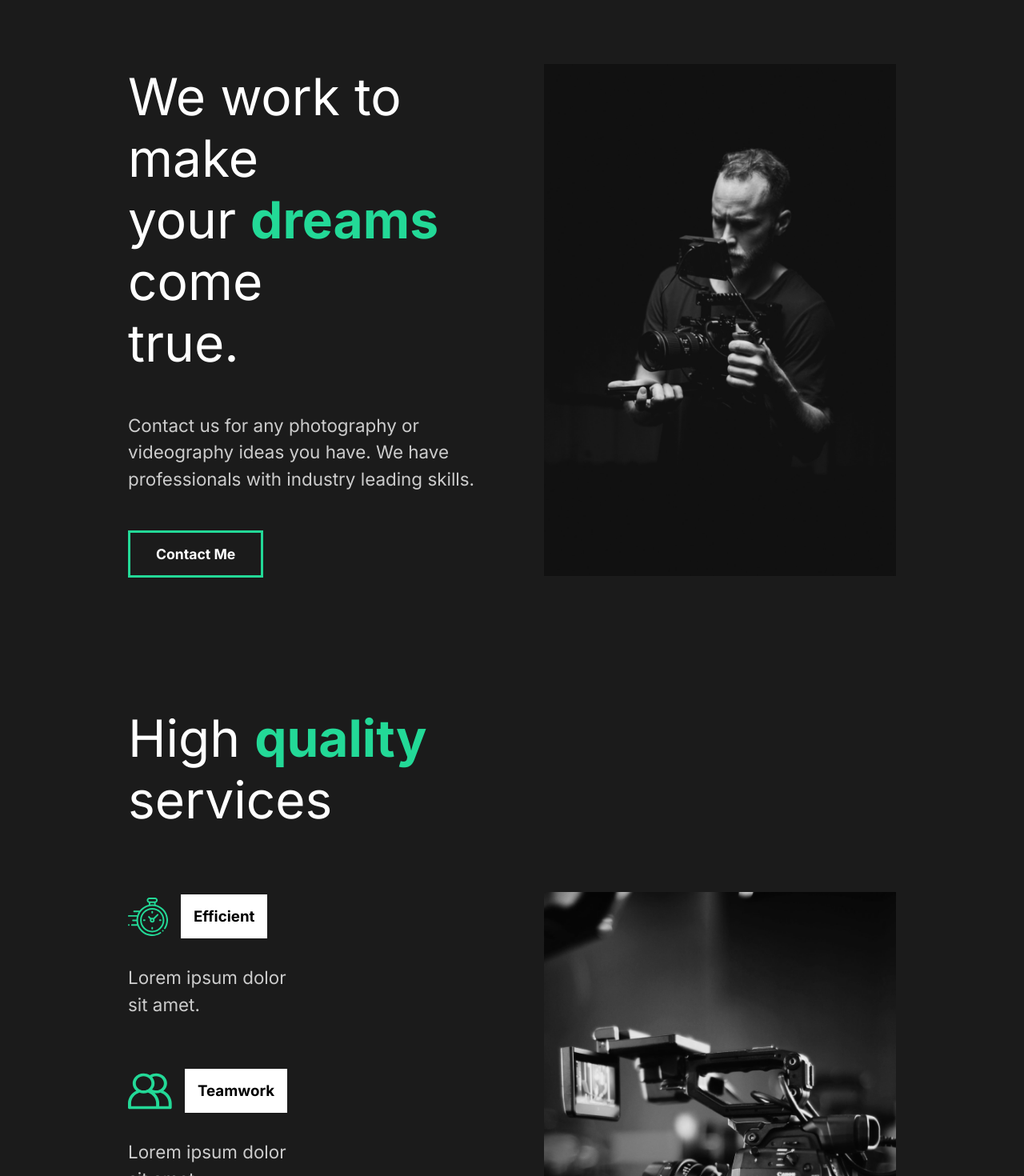
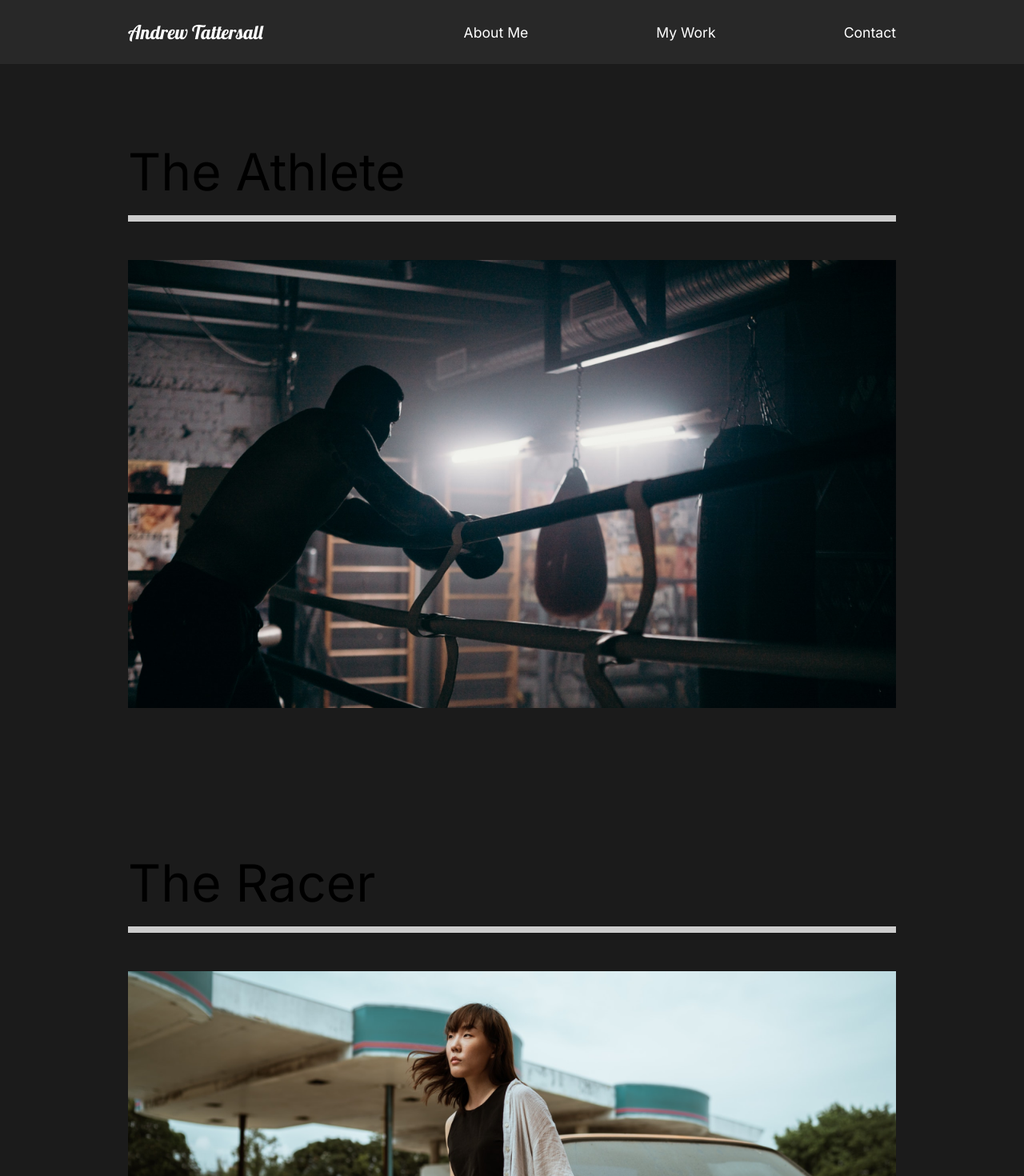
Before and after one commit to AndrewTattersall/react-portfolio, a React (Create React App) app: page /work in a window 1280 px wide. Shown: the top 1470 px of the page at 80% size. Built offline with nearby package versions, Linux system fonts and the light colour scheme.

Commit message:
added movie sections and start animaitons

```diff
--- a/src/App.js
+++ b/src/App.js
@@ -1,13 +1,33 @@
 //import pages
 import AboutUs from "./pages/AboutUs";
+import ContactUs from "./pages/ContactUs";
+import OurWork from "./pages/OurWork";
+import Nav from "./components/Nav";
+import MovieDetail from "./pages/MovieDetail";
 //import Global style
 import GlobalStyle from "./components/GlobalStyle";
+//Router
+import { Switch, Route } from "react-router-dom";
 
 function App() {
   return (
     <div className="App">
       <GlobalStyle />
-      <AboutUs />
+      <Nav />
+      <Switch>
+        <Route path="/" exact>
+          <AboutUs />
+        </Route>
+        <Route path="/work" exact>
+          <OurWork />
+        </Route>
+        <Route path="/work/:id">
+          <MovieDetail />
+        </Route>
+        <Route path="/contact">
+          <ContactUs />
+        </Route>
+      </Switch>
     </div>
   );
 }
--- a/src/components/AboutSection.js
+++ b/src/components/AboutSection.js
@@ -3,24 +3,26 @@
 //Styled
 import styled from "styled-components";
 import { About, Description, Image, Hide } from "../styles";
+//Framer Motion
+import { motion } from "framer-motion";
 
 const AboutSection = () => {
   return (
     <About>
       <Description>
-        <div className="title">
+        <motion.div>
           <Hide>
-            <h2>We work to make </h2>
+            <motion.h2>We work to make </motion.h2>
           </Hide>
           <Hide>
-            <h2>
+            <motion.h2>
               your <span>dreams</span> come
-            </h2>
+            </motion.h2>
           </Hide>
           <Hide>
-            <h2>true.</h2>
+            <motion.h2>true.</motion.h2>
           </Hide>
-        </div>
+        </motion.div>
         <p>
           Contact us for any photography or videography ideas you have. We have
           professionals with industry leading skills.
--- /dev/null
+++ b/src/components/Nav.js
@@ -0,0 +1,54 @@
+import styled from "styled-components";
+import { Link } from "react-router-dom";
+
+const Nav = () => {
+  return (
+    <StyledNav>
+      <h1>
+        <Link id="logo" to="/">
+          Andrew Tattersall
+        </Link>
+      </h1>
+      <ul>
+        <li>
+          <Link to="/">About Me</Link>
+        </li>
+        <li>
+          <Link to="/work">My Work</Link>
+        </li>
+        <li>
+          <Link to="/contact">Contact</Link>
+        </li>
+      </ul>
+    </StyledNav>
+  );
+};
+
+const StyledNav = styled.nav`
+  min-height: 10vh;
+  display: flex;
+  margin: auto;
+  justify-content: space-between;
+  align-items: center;
+  padding: 1rem 10rem;
+  background: #282828;
+  a {
+    color: white;
+    text-decoration: none;
+  }
+  ul {
+    display: flex;
+    list-style: none;
+  }
+  #logo {
+    font-size: 1.5rem;
+    font-family: "lobster", cursive;
+    font-weight: lighter;
+  }
+  li {
+    padding-left: 10rem;
+    position: relative;
+  }
+`;
+
+export default Nav;
--- a/src/index.js
+++ b/src/index.js
@@ -2,10 +2,13 @@
 import ReactDOM from "react-dom";
 import App from "./App";
 import reportWebVitals from "./reportWebVitals";
+import { BrowserRouter } from "react-router-dom";
 
 ReactDOM.render(
   <React.StrictMode>
-    <App />
+    <BrowserRouter>
+      <App />
+    </BrowserRouter>
   </React.StrictMode>,
   document.getElementById("root")
 );
--- /dev/null
+++ b/src/movieState.js
@@ -0,0 +1,81 @@
+//Import Images
+import athlete from "./img/athlete-small.png";
+import goodtimes from "./img/goodtimes-small.png";
+import theracer from "./img/theracer-small.png";
+import athlete2 from "./img/athlete2.png";
+import goodtimes2 from "./img/good-times2.jpg";
+import theracer2 from "./img/the-racer2.jpg";
+
+export const MovieState = () => {
+  return [
+    {
+      title: "The Athlete",
+      mainImg: athlete,
+      secondaryImg: athlete2,
+      url: "/work/the-athlete",
+      awards: [
+        {
+          title: "Truly A masterpiece",
+          description:
+            "“Lorem Ipsum is simply dummy text of the printing and typesetting industry.”",
+        },
+        {
+          title: "Fresh look on a brutal sport.",
+          description:
+            "“Lorem Ipsum is simply dummy text of the printing and typesetting industry.”",
+        },
+        {
+          title: "It’s okay lmao.",
+          description:
+            "“Lorem Ipsum is simply dummy text of the printing and typesetting industry.”",
+        },
+      ],
+    },
+    {
+      title: "Good Times",
+      mainImg: goodtimes,
+      url: "/work/good-times",
+      secondaryImg: goodtimes2,
+      awards: [
+        {
+          title: "Truly A masterpiece",
+          description:
+            "“Lorem Ipsum is simply dummy text of the printing and typesetting industry.”",
+        },
+        {
+          title: "Fresh look on a brutal sport.",
+          description:
+            "“Lorem Ipsum is simply dummy text of the printing and typesetting industry.”",
+        },
+        {
+          title: "It’s okay lmao.",
+          description:
+            "“Lorem Ipsum is simply dummy text of the printing and typesetting industry.”",
+        },
+      ],
+    },
+    {
+      title: "The Racer",
+      mainImg: theracer,
+      url: "/work/the-racer",
+      secondaryImg: theracer2,
+      awards: [
+        {
+          title: "Truly A masterpiece",
+          description:
+            "“Lorem Ipsum is simply dummy text of the printing and typesetting industry.”",
+        },
+        {
+          title: "Fresh look on a brutal sport.",
+          description:
+            "“Lorem Ipsum is simply dummy text of the printing and typesetting industry.”",
+        },
+        {
+          title: "It’s okay lmao.",
+          description:
+            "“Lorem Ipsum is simply dummy text of the printing and typesetting industry.”",
+        },
+      ],
+    },
+  ];
+};
--- /dev/null
+++ b/src/pages/ContactUs.js
@@ -0,0 +1,9 @@
+const ContactUs = () => {
+  return (
+    <div>
+      <h1>Contact</h1>
+    </div>
+  );
+};
+
+export default ContactUs;
--- /dev/null
+++ b/src/pages/MovieDetail.js
@@ -0,0 +1,106 @@
+import React, { useState, useEffect } from "react";
+import styled from "styled-components";
+import { useHistory } from "react-router-dom";
+import { MovieState } from "../movieState";
+
+const MovieDetail = () => {
+  const history = useHistory();
+  const url = history.location.pathname;
+  const [movies, setMovies] = useState(MovieState);
+  const [movie, setMovie] = useState(null);
+
+  //useEffect
+  useEffect(() => {
+    const currentMovie = movies.filter((stateMovie) => stateMovie.url === url);
+    setMovie(currentMovie[0]);
+  }, [movies, url]);
+
+  return (
+    <>
+      {movie && (
+        <Details>
+          <HeadLine>
+            <h2>{movie.title}</h2>
+            <img src={movie.mainImg} alt="movie" />
+          </HeadLine>
+          <Awards>
+            {movie.awards.map((award) => (
+              <Award
+                title={award.title}
+                description={award.description}
+                key={award.title}
+              />
+            ))}
+          </Awards>
+          <ImageDisplay>
+            <img src={movie.secondaryImg} alt="movie" />
+          </ImageDisplay>
+        </Details>
+      )}
+    </>
+  );
+};
+
+const Details = styled.div`
+  color: white;
+`;
+
+const HeadLine = styled.div`
+  min-height: 90vh;
+  padding-top: 20vh;
+  position: relative;
+  h2 {
+    position: absolute;
+    top: 10%;
+    left: 50%;
+    transform: translate(-50%, -10%);
+  }
+  img {
+    width: 100%;
+    height: 70vh;
+    object-fit: cover;
+  }
+`;
+const Awards = styled.div`
+  min-height: 80vh;
+  display: flex;
+  margin: 5rem 10rem;
+  align-items: center;
+  justify-content: space-around;
+`;
+const AwardStyle = styled.div`
+  padding: 5rem;
+  h3 {
+    font-size: 2rem;
+  }
+  .line {
+    width: 50%;
+    background: #23d997;
+    height: 0.5rem;
+    margin: 1rem 0rem;
+  }
+  p {
+    padding: 2rem 0rem;
+  }
+`;
+const ImageDisplay = styled.div`
+  min-height: 50vh;
+  img {
+    width: 100%;
+    height: 100vh;
+    object-fit: cover;
+  }
+`;
+
+//Award component
+const Award = ({ title, description }) => {
+  return (
+    <AwardStyle>
+      <h3>{title}</h3>
+      <div className="line"></div>
+      <p>{description}</p>
+    </AwardStyle>
+  );
+};
+
+export default MovieDetail;
--- /dev/null
+++ b/src/pages/OurWork.js
@@ -0,0 +1,58 @@
+import styled from "styled-components";
+import { Link } from "react-router-dom";
+//Images
+import athlete from "../img/athlete-small.png";
+import theracer from "../img/theracer-small.png";
+import goodtimes from "../img/goodtimes-small.png";
+
+const OurWork = () => {
+  return (
+    <Work>
+      <Movie>
+        <h2>The Athlete</h2>
+        <div className="line"></div>
+        <Link to="/work/the-athlete">
+          <img src={athlete} alt="athlete" />
+        </Link>
+      </Movie>
+      <Movie>
+        <h2>The Racer</h2>
+        <div className="line"></div>
+        <Link to="/work/the-racer">
+          <img src={theracer} alt="theracer" />
+        </Link>
+      </Movie>
+      <Movie>
+        <h2>Good Times</h2>
+        <div className="line"></div>
+        <Link to="/work/good-times">
+          <img src={goodtimes} alt="goodtimes" />
+        </Link>
+      </Movie>
+    </Work>
+  );
+};
+
+const Work = styled.div`
+  min-height: 100vh;
+  overflow: hidden;
+  padding: 5rem 10rem;
+  h2 {
+    padding: 1rem 0rem;
+  }
+`;
+const Movie = styled.div`
+  padding-bottom: 10rem;
+  .line {
+    height: 0.5rem;
+    background: #cccccc;
+    margin-bottom: 3rem;
+  }
+  img {
+    width: 100%;
+    height: 70vh;
+    object-fit: cover;
+  }
+`;
+
+export default OurWork;
```
Also changed, not shown: src/animation.js (added, +13 -0 lines).
